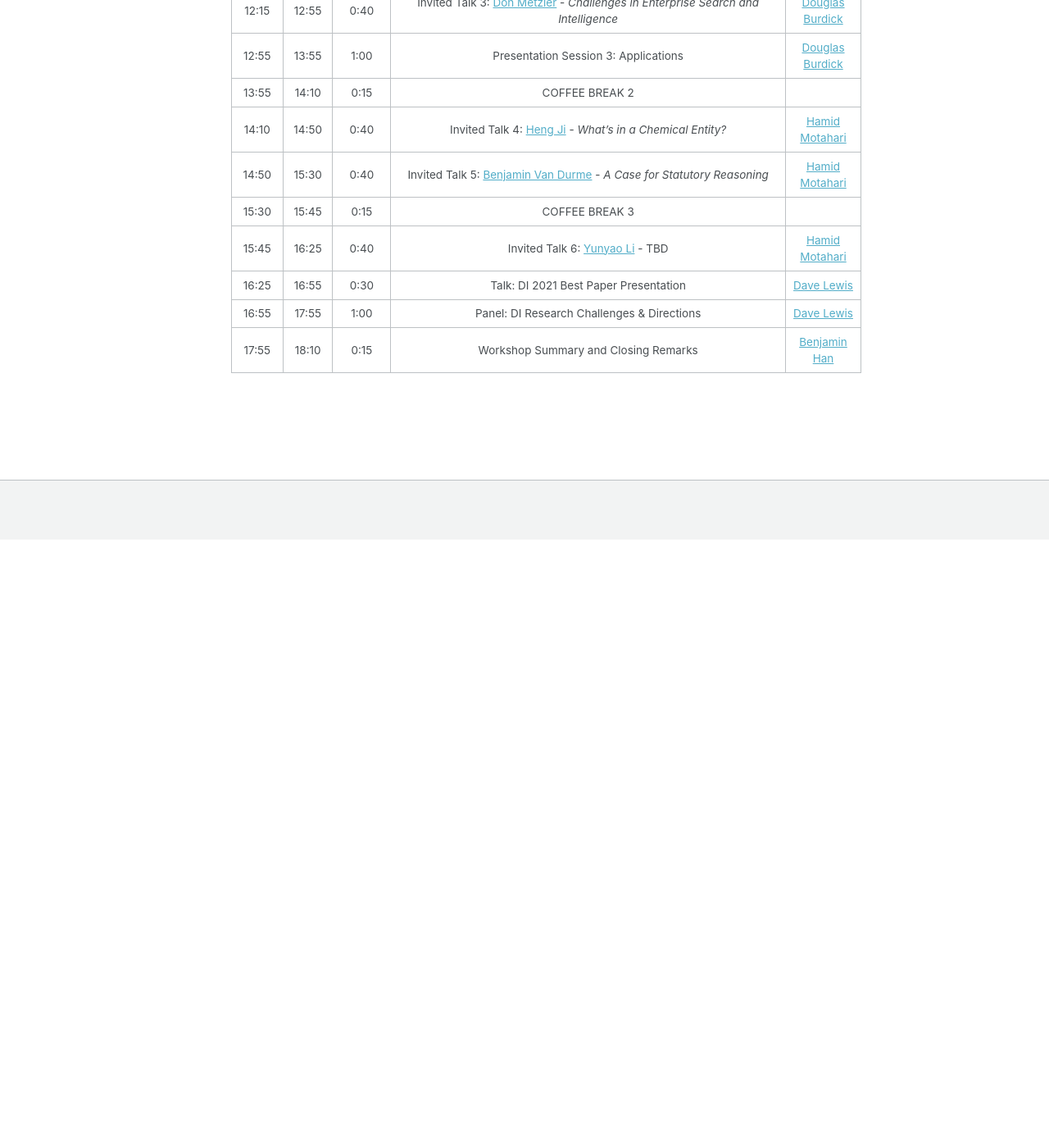
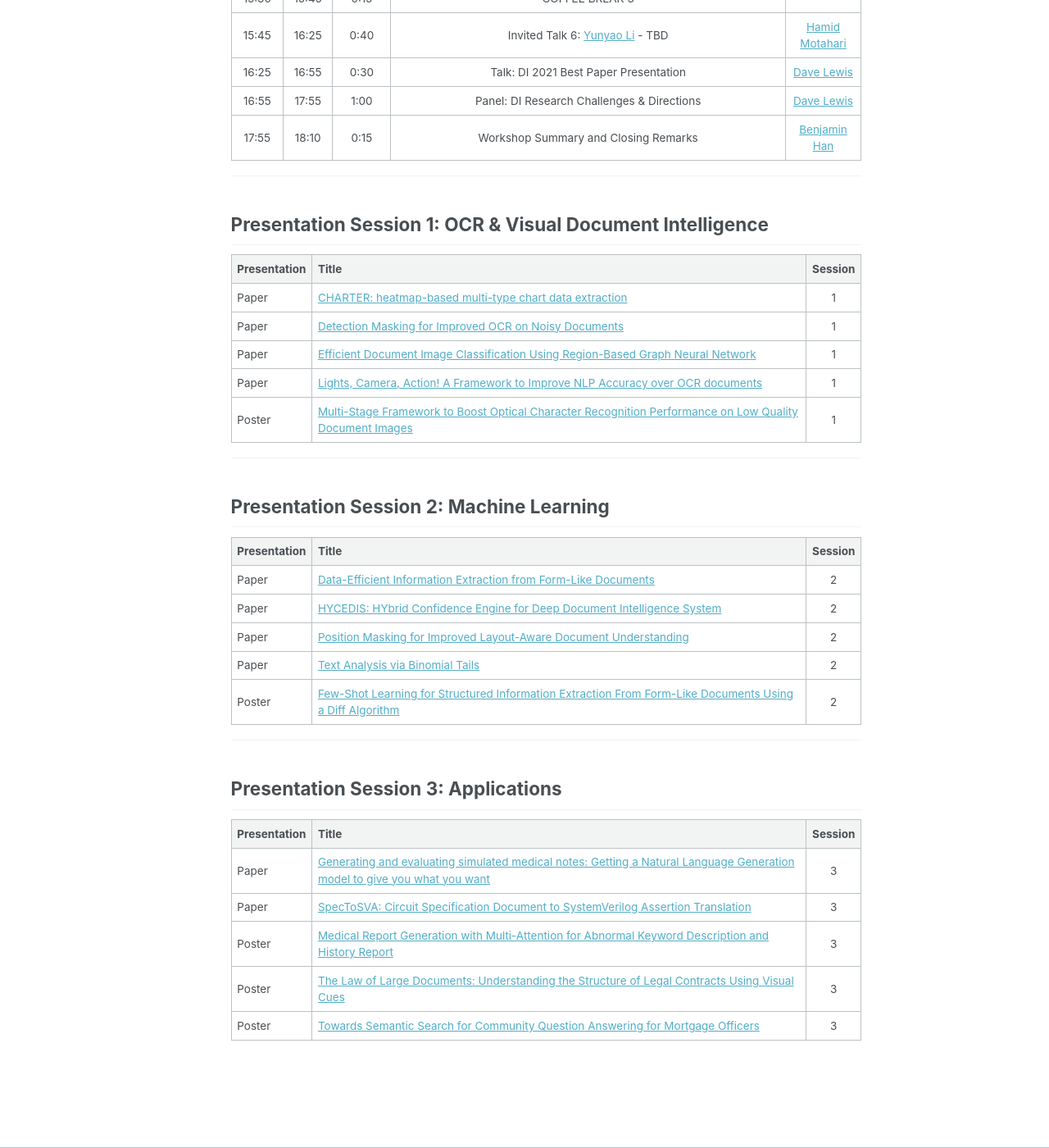
Before and after one commit to document-intelligence/DI-2022, a Jekyll site: the page built from _pages/program.md, in a window 1280 px wide and 1400 px high, scrolled down 854 px. Shown: the whole window at 82% size. Built offline with Jekyll 4.4.1, drawn with Linux system fonts in a browser that asks for light colours; before the commit the page ends 1512 px from its top, so only the background shows below that; some of the changed text lies outside the part shown.

Commit message:
Update program.md

```diff
--- a/_pages/program.md
+++ b/_pages/program.md
@@ -35,3 +24,39 @@ The workshop contains the following elements:
 | 16:25  	| 16:55  	| 0:30 	| Talk: DI 2021 Best Paper Presentation 	| [Dave Lewis](https://www.linkedin.com/in/daviddlewis/) |
 | 16:55  	| 17:55  	| 1:00 	| Panel: DI Research Challenges & Directions 	| [Dave Lewis](https://www.linkedin.com/in/daviddlewis/) |
 | 17:55 	| 18:10 	| 0:15 	| Workshop Summary and Closing Remarks 	| [Benjamin Han](https://www.linkedin.com/in/benjaminhan/)	|
+
+------
+
+## <a name="session_1"/>Presentation Session 1: OCR & Visual Document Intelligence
+
+| Presentation | Title | Session |
+|:- |:- |:-: |
+| Paper | [CHARTER: heatmap-based multi-type chart data extraction](https://document-intelligence.github.io/DI-2021/papers/#paper_7) | 1 |
+| Paper | [Detection Masking for Improved OCR on Noisy Documents](https://document-intelligence.github.io/DI-2021/papers/#paper_2) | 1 |
+| Paper | [Efficient Document Image Classification Using Region-Based Graph Neural Network](https://document-intelligence.github.io/DI-2021/papers/#paper_18) | 1 |
+| Paper | [Lights, Camera, Action! A Framework to Improve NLP Accuracy over OCR documents](https://document-intelligence.github.io/DI-2021/papers/#paper_22) | 1 |
+| Poster | [Multi-Stage Framework to Boost Optical Character Recognition Performance on Low Quality Document Images](https://document-intelligence.github.io/DI-2021/papers/#paper_9) | 1 |
+
+------
+
+## <a name="session_2"/>Presentation Session 2: Machine Learning
+
+| Presentation | Title | Session |
+|:- |:- |:-: |
+| Paper | [Data-Efficient Information Extraction from Form-Like Documents](https://document-intelligence.github.io/DI-2021/papers/#paper_13) | 2 |
+| Paper | [HYCEDIS: HYbrid Confidence Engine for Deep Document Intelligence System](https://document-intelligence.github.io/DI-2021/papers/#paper_8) | 2 |
+| Paper | [Position Masking for Improved Layout-Aware Document Understanding](https://document-intelligence.github.io/DI-2021/papers/#paper_21) | 2 |
+| Paper | [Text Analysis via Binomial Tails](https://document-intelligence.github.io/DI-2021/papers/#paper_15) | 2 |
+| Poster | [Few-Shot Learning for Structured Information Extraction From Form-Like Documents Using a Diff Algorithm](https://document-intelligence.github.io/DI-2021/papers/#paper_3) | 2 |
+
+------
+
+## <a name="session_3"/>Presentation Session 3: Applications
+
+| Presentation | Title | Session |
+|:- |:- |:-: |
+| Paper | [Generating and evaluating simulated medical notes: Getting a Natural Language Generation model to give you what you want](https://document-intelligence.github.io/DI-2021/papers/#paper_20) | 3 |
+| Paper | [SpecToSVA: Circuit Specification Document to SystemVerilog Assertion Translation](https://document-intelligence.github.io/DI-2021/papers/#paper_19) | 3 |
+| Poster | [Medical Report Generation with Multi-Attention for Abnormal Keyword Description and History Report](https://document-intelligence.github.io/DI-2021/papers/#paper_10) | 3 |
+| Poster | [The Law of Large Documents: Understanding the Structure of Legal Contracts Using Visual Cues](https://document-intelligence.github.io/DI-2021/papers/#paper_6) | 3 |
+| Poster | [Towards Semantic Search for Community Question Answering for Mortgage Officers](https://document-intelligence.github.io/DI-2021/papers/#paper_17) | 3 |
```
Also changed, not shown: other parts of _pages/program.md (+3 -14 lines).
